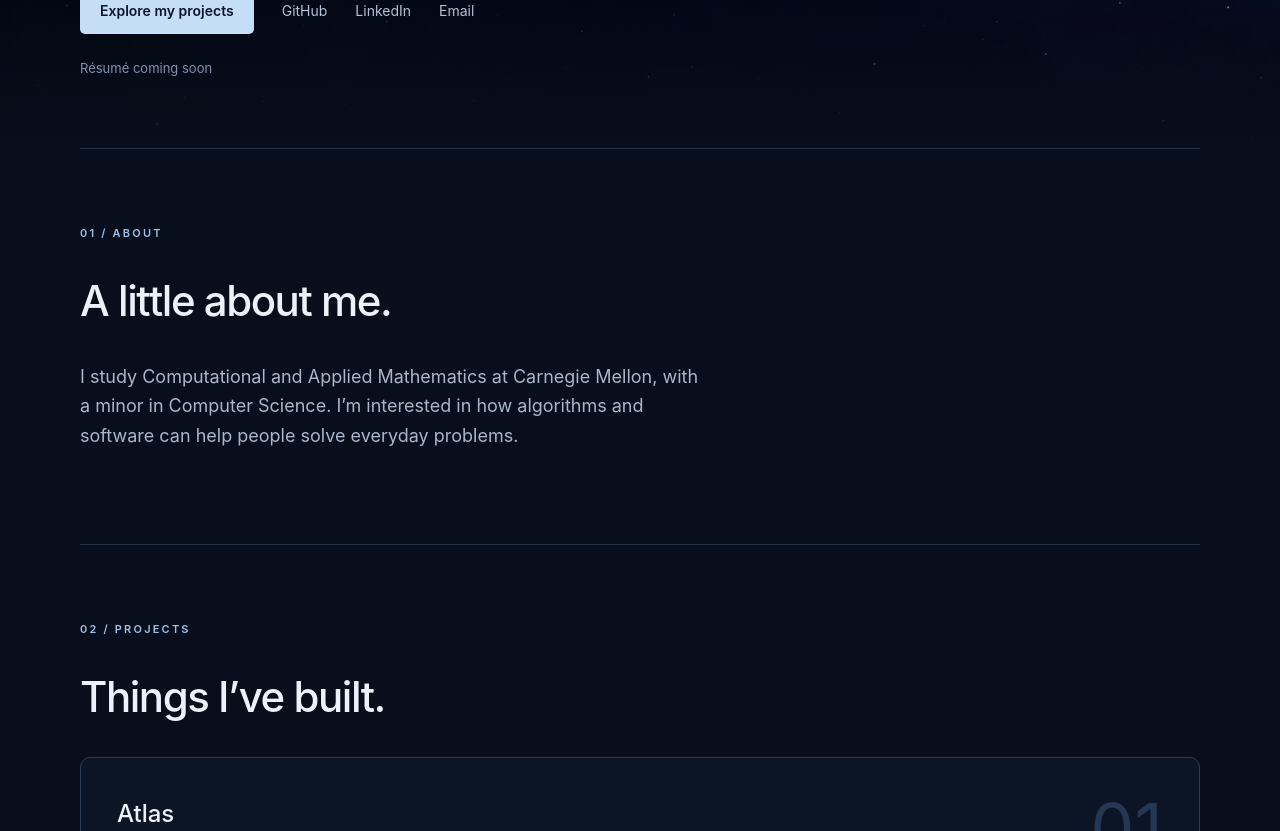
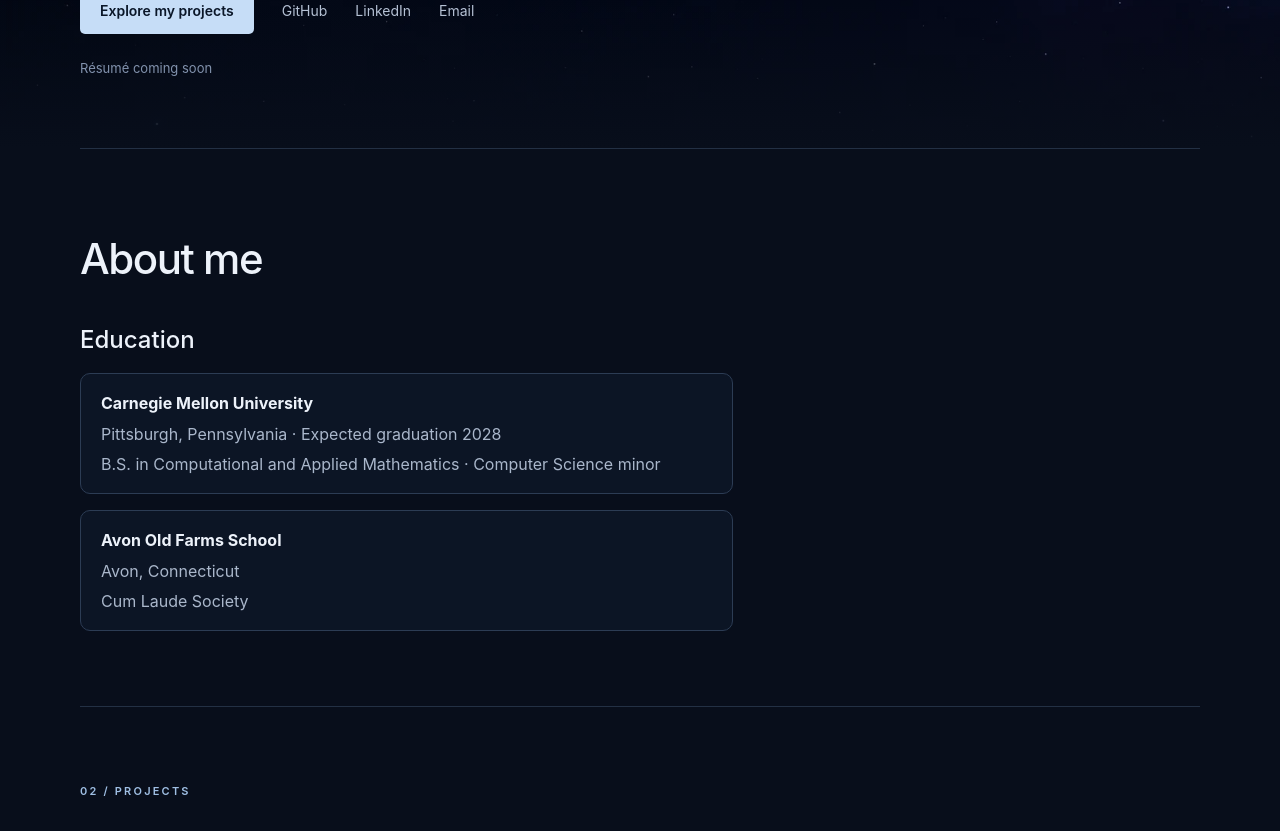
Before and after one commit to TakinaHua/takinahua.github.io, a React (Vite) app: page / in a window 1280 px wide. Shown: the part 427-1258 px from the top of the page. Built offline with nearby package versions, Linux system fonts and the light colour scheme.

Commit message:
feat: add Carnegie Mellon and Avon Old Farms education

```diff
--- a/src/App.css
+++ b/src/App.css
@@ -26,3 +26,36 @@
     padding: 56px 0 48px;
   }
 }
+
+.about-grid {
+  display: grid;
+  grid-template-columns: minmax(0, 3fr) minmax(0, 2fr);
+  gap: 32px;
+}
+
+.education-list {
+  display: grid;
+  gap: 16px;
+  padding: 0;
+  margin: 0;
+  list-style: none;
+}
+
+.education-list li {
+  display: grid;
+  gap: 4px;
+  padding: 16px 20px;
+  border: 1px solid #2c3c54;
+  border-radius: 10px;
+  background: #0c1525;
+}
+
+.education-list span {
+  color: #aab7cb;
+}
+
+@media (max-width: 640px) {
+  .about-grid {
+    grid-template-columns: 1fr;
+  }
+}
--- a/src/App.tsx
+++ b/src/App.tsx
@@ -22,7 +22,26 @@ function App() {
           </div>
           <p className="note">Résumé coming soon</p>
         </section>
-        <section id="about" aria-labelledby="about-title"><p className="eyebrow">01 / ABOUT</p><h2 id="about-title">A little about me.</h2><p className="section-copy">I study Computational and Applied Mathematics at Carnegie Mellon, with a minor in Computer Science. I’m interested in how algorithms and software can help people solve everyday problems.</p></section>
+        <section id="about" aria-labelledby="about-title">
+          <h2 id="about-title">About me</h2>
+          <div className="about-grid">
+            <div>
+              <h3>Education</h3>
+              <ul className="education-list">
+                <li>
+                  <strong>Carnegie Mellon University</strong>
+                  <span>Pittsburgh, Pennsylvania · Expected graduation 2028</span>
+                  <span>B.S. in Computational and Applied Mathematics · Computer Science minor</span>
+                </li>
+                <li>
+                  <strong>Avon Old Farms School</strong>
+                  <span>Avon, Connecticut</span>
+                  <span>Cum Laude Society</span>
+                </li>
+              </ul>
+            </div>
+          </div>
+        </section>
         <section id="projects" aria-labelledby="projects-title">
           <p className="eyebrow">02 / PROJECTS</p><h2 id="projects-title">Things I’ve built.</h2>
           <div className="project-list">
```
